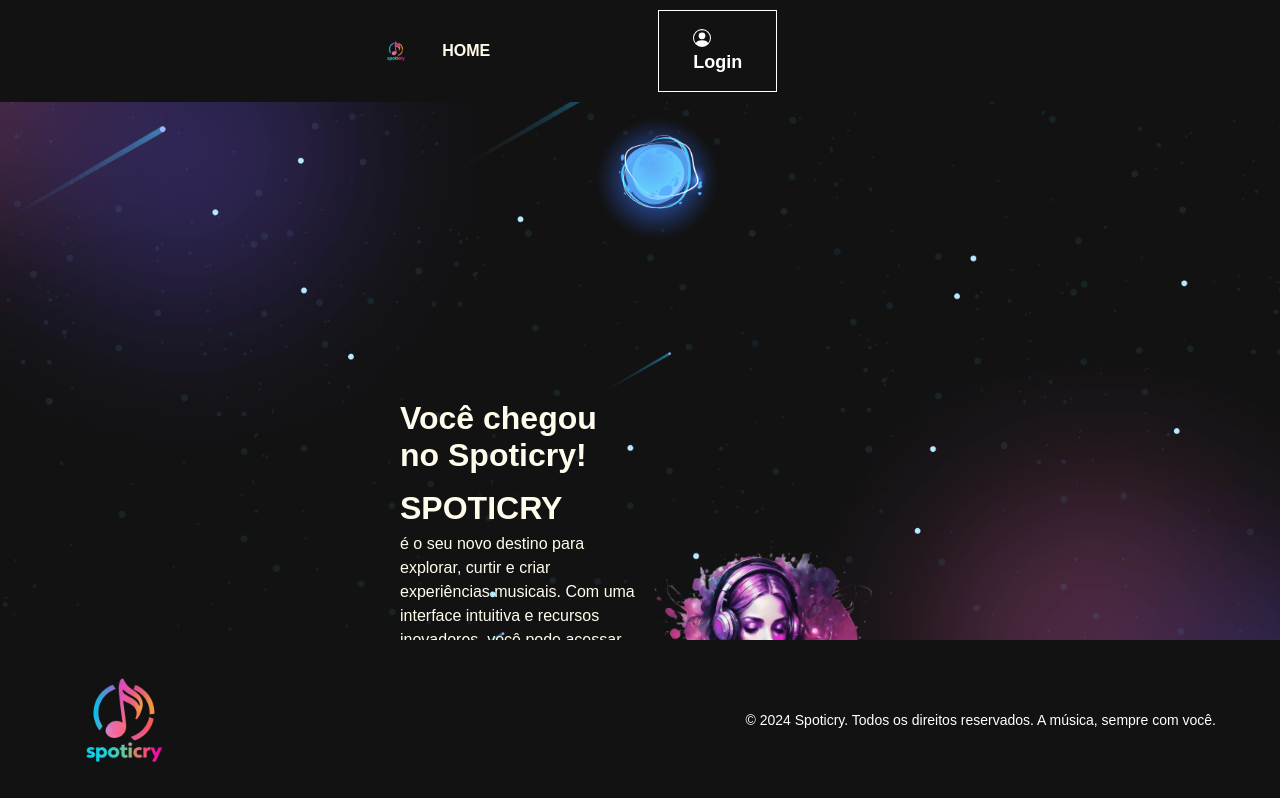
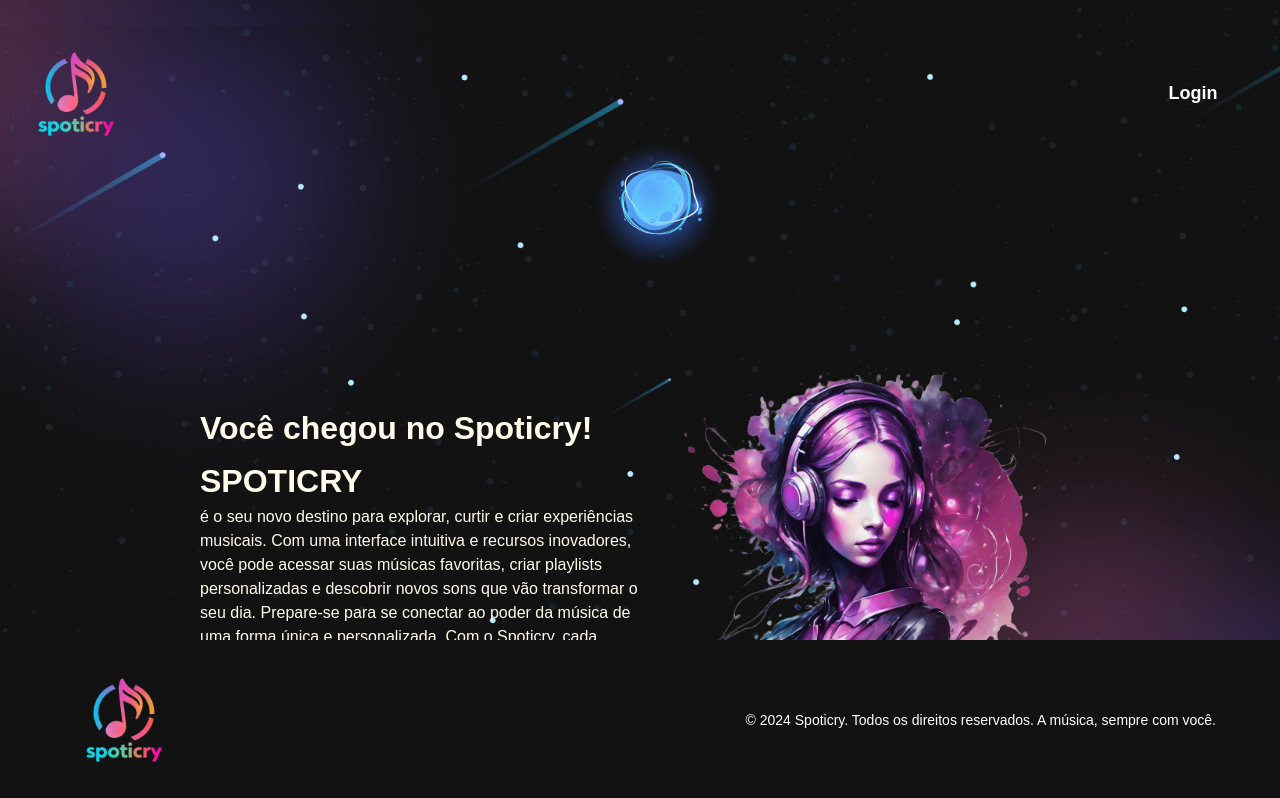
Before and after one commit to Br3no4k/Spoticry, a React (Vite) app: page / in a window 1280 px wide. Shown: the top 798 px of the page. Built offline with nearby package versions, Linux system fonts and the light colour scheme.

Commit message:
Alterações de css na landing page

```diff
--- a/src/GlobalStyled.jsx
+++ b/src/GlobalStyled.jsx
@@ -20,6 +20,7 @@ body, html {
   background-size: cover;
   background-position: center;
   width: 100%;
+
 }
 
 
--- a/src/components/LandingPage/NavBar.jsx
+++ b/src/components/LandingPage/NavBar.jsx
@@ -12,11 +12,8 @@ const Navbar = () => {
   return (
     <NavbarContainer>
       <Logo src={logo} alt="logo" />
-      <NavLinks>
-        <NavLink to="/">HOME</NavLink>
-      </NavLinks>
-      <NavLinkLogin to="/loginPage">
-        <BsPersonCircle /> Login
+     <NavLinkLogin to="/loginPage">
+        Login
       </NavLinkLogin>
     </NavbarContainer>
   );
--- a/src/styles/LandingPage/Banner.jsx
+++ b/src/styles/LandingPage/Banner.jsx
@@ -1,20 +1,32 @@
 import styled from "styled-components";
 
 export const BannerContainer = styled.div`
- position: fixed;
+  position: relative; /* Modificado de fixed para relative */
   display: flex;
   flex-direction: row; /* Alinha os itens na horizontal */
   align-items: center; /* Alinha os itens verticalmente no centro */
   justify-content: space-between; /* Espaço entre os itens */
-  padding: 400px;
+  padding: 200px; /* Ajuste para responsividade */
   margin-top: 0%;
   width: 100%; /* Agora o container ocupa toda a largura disponível */
+  z-index: 10; /* Garante que fique acima de outros elementos, mas não sobreponha outros com z-index maior */
+
+  @media (max-width: 768px) {
+    padding: 100px; /* Diminui o padding em telas menores */
+    flex-direction: column; /* Coloca os itens em coluna em telas menores */
+    text-align: center; /* Centraliza o texto em telas menores */
+  }
 `;
 
 export const BannerContent = styled.div`
   text-align: left; /* Alinha o texto à esquerda */
   margin-bottom: 20px;
   flex: 1; /* O texto ocupará o espaço restante */
+
+  @media (max-width: 768px) {
+    text-align: center; /* Centraliza o texto em telas menores */
+    margin-bottom: 10px; /* Ajusta a margem inferior em telas menores */
+  }
 `;
 
 export const BannerTitle = styled.h1`
--- a/src/styles/LandingPage/FooterStyled.jsx
+++ b/src/styles/LandingPage/FooterStyled.jsx
@@ -1,16 +1,20 @@
 import styled from 'styled-components';
 
 export const FooterContainer = styled.footer`
-  position: fixed; /* Fixar o rodapé no final da página */
-  bottom: 0; /* Alinhá-lo na parte inferior */
-  left: 0; /* Certificar que fique alinhado à esquerda */
-  width: 100%; /* Garantir que ocupe toda a largura */
-  z-index: 1000; /* Certificar-se de que esteja acima de outros elementos */
-  padding: 20px 5%; /* Ajustar espaçamento */
+  position: fixed; /* Fixa o rodapé no final da página */
+  bottom: 0; /* Alinha o rodapé à parte inferior */
+  left: 0; /* Certifica-se de que o rodapé fique alinhado à esquerda */
+  width: 100%; /* Garante que ocupe toda a largura */
+  z-index: 500; /* Coloca o footer abaixo do banner, garantindo que o banner tenha z-index maior */
+  padding: 20px 5%; /* Ajusta o espaçamento */
   display: flex; /* Alinha os itens horizontalmente */
   align-items: center; /* Centraliza os itens verticalmente */
   justify-content: space-between; /* Espaço entre logo e texto */
   background-color: #121212; /* Fundo escuro */
+
+  @media (max-width: 768px) {
+    padding: 20px 10%; /* Ajusta o espaçamento para telas menores */
+  }
 `;
 
 export const LogoContainer = styled.div`
--- a/src/styles/LandingPage/NavBarStyles.jsx
+++ b/src/styles/LandingPage/NavBarStyles.jsx
@@ -2,23 +2,16 @@ import styled from 'styled-components';
 import { Link } from 'react-router-dom';
 
 export const NavbarContainer = styled.nav`
-  position: fixed; /* Fixa no topo da página */
-  top: 0; /* Alinha ao topo */
-  left: 0; /* Garante alinhamento à esquerda */
-  width: 100%; /* Ocupa toda a largura da página */
   display: flex;
   align-items: center;
-  justify-content:flex-end;/* Espaço entre os elementos */
-  padding: 10px 500px;
-  background-color: #121212; /* Fundo da navbar */
-  z-index: 1000; /* Garante que estará acima de outros elementos */
+  justify-content: space-between;
+  padding: 0.5rem 1rem;
+  margin-top: 2%;
 
 `;
 
 export const Logo = styled.img`
-  width: 10%;
-  height: auto;
-  margin-left: 10px;
+  width: 120px;
 `;
 
 export const NavLinks = styled.div`
@@ -43,15 +36,11 @@ export const NavLinkLogin = styled(NavLink)`
   margin-right: 1%;
   font-weight: 700;
   color: #fff;
-  border: 1px solid #fff;
-  padding: 18px 34px;
+   padding: 18px 34px;
   font-size: 18px;
   margin-left: 60%;
   background-color: transparent;
   transition: 0.3s ease-in-out;
 
-  &:hover {
-    color: #ff69b4;
-    border-color: #ff69b4;
-  }
+
 `;
```
